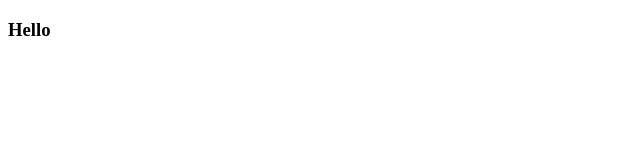
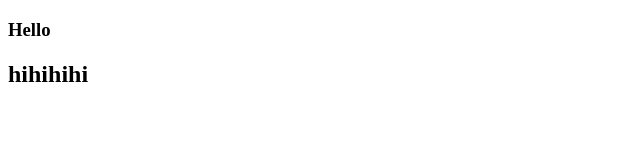
Before and after one commit to Enirose/git-workflow-action2, a plain HTML site: page index.html in a window 1280 px wide. Shown: the whole page, without its empty margins (0-640 px from the left). Drawn offline with Linux system fonts and the light colour scheme.

Commit message:
Update index.html

```diff
--- a/index.html
+++ b/index.html
@@ -8,5 +8,6 @@
 </head>
 <body>
     <h3>Hello</h3>
+    <h2>hihihihi</h2>
 </body>
 </html>
```
